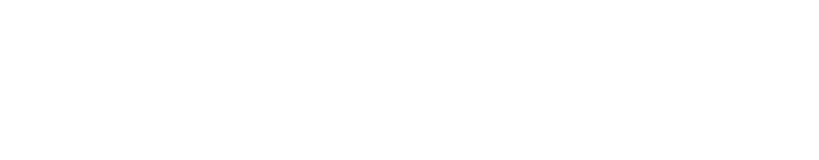
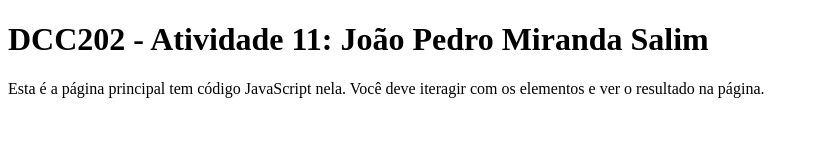
Before and after one commit to ufjf-dcc202/ufjf-dcc202-2023-3-b-atv11-jpsalim21, a plain HTML site: page index.html in a window 1280 px wide. Shown: the whole page, without its empty margins (0-819 px from the left). Drawn offline with Linux system fonts and the light colour scheme.

Commit message:
Cria main, título e parágrafo

```diff
--- a/index.html
+++ b/index.html
@@ -3,9 +3,13 @@
 <head>
     <meta charset="UTF-8">
     <meta name="viewport" content="width=device-width, initial-scale=1.0">
-    <title>Document</title>
+    <title>DCC202 - Atividade 11: João Pedro Miranda Salim</title>
 </head>
 <body>
+    <main>
+        <h1>DCC202 - Atividade 11: João Pedro Miranda Salim</h1>
+        <p>Esta é a página principal tem código JavaScript nela. Você deve iteragir com os elementos e ver o resultado na página.</p>
 
+    </main>
 </body>
 </html>
```
